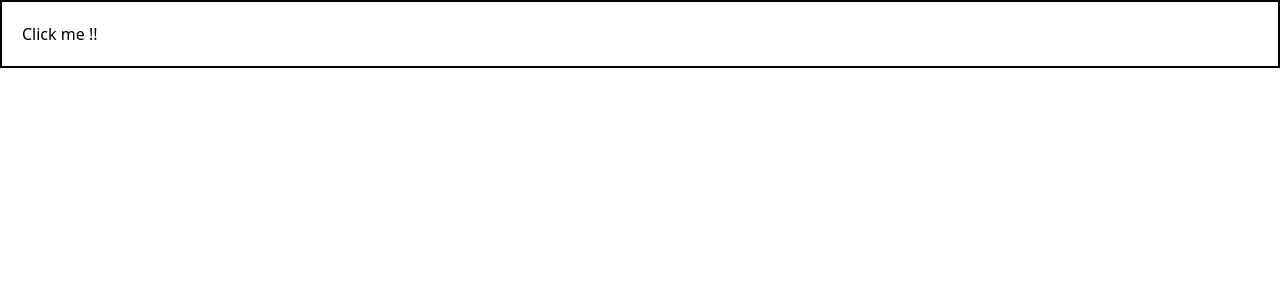
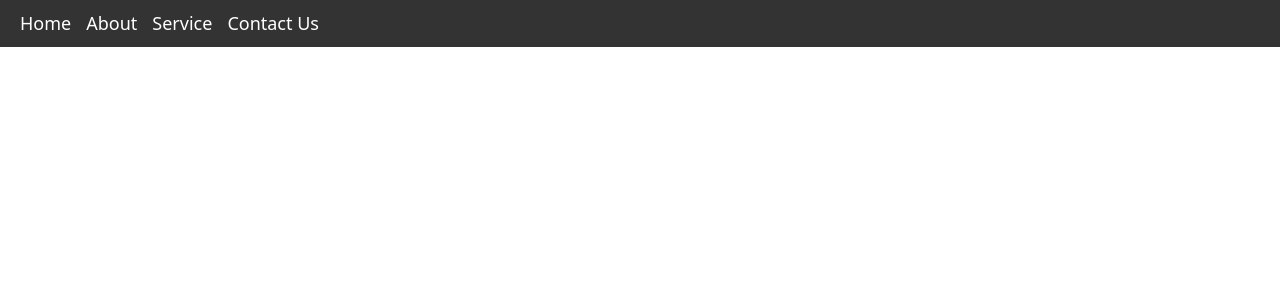
Before and after one commit to saikatghosh3/react-code, a React (Vite) app: page / in a window 1280 px wide. Shown: the top 300 px of the page. Built offline with nearby package versions, Linux system fonts and the light colour scheme.

Commit message:
basic practice

```diff
--- a/src/App.jsx
+++ b/src/App.jsx
@@ -30,7 +30,8 @@ import './index.css';
 // import Inputfield from './components/Inputfield';
 
 // import Simpleform from './components/Simpleform';
-import Bubbling from './components/Bubbling';
+// import Bubbling from './components/Bubbling';
+import BasicNav from './components/BasicNav';
   // Example 1
   // const [color, setColor] = useState("red");
 
@@ -136,7 +137,8 @@ return (
   // <ProductList />
   // <Inputfield />
   // <Simpleform />
-  <Bubbling />
+  // <Bubbling />
+  <BasicNav/>
 
 
 
--- /dev/null
+++ b/src/components/BasicNav.jsx
@@ -0,0 +1,54 @@
+import React from 'react'
+
+const BasicNav = () => {
+
+   const NavLinks = [
+    {id:1, name: "Home", Path: "/"},
+    {id:1, name: "About", Path: "/about"},
+    {id:1, name: "Service", Path: "/service"},
+    {id:1, name: "Contact Us", Path: "/contact us"},
+   ];
+
+
+  return (
+    <div>
+       <nav style={styles.navbar}>
+        <ul style={styles.navList}>
+            {NavLinks.map((link)=>(
+                <li key={link.id} style={styles.navItem}>
+                    <a href="{link.path}" style={styles.navLink}>{link.name}</a>
+                </li>
+            ))}
+        </ul>
+       </nav>
+
+    </div>
+  )
+}
+
+const styles = {
+    navbar: {
+      backgroundColor: "#333",
+      padding: "10px 20px",
+    },
+    navList: {
+      listStyle: "none",
+      display: "flex",
+      gap: "15px",
+      margin: 0,
+      padding: 0,
+    },
+    navItem: {
+      display: "inline-block",
+    },
+    navLink: {
+      textDecoration: "none",
+      color: "#fff",
+      fontSize: "18px",
+    },
+  };
+
+
+
+
+export default BasicNav
```
